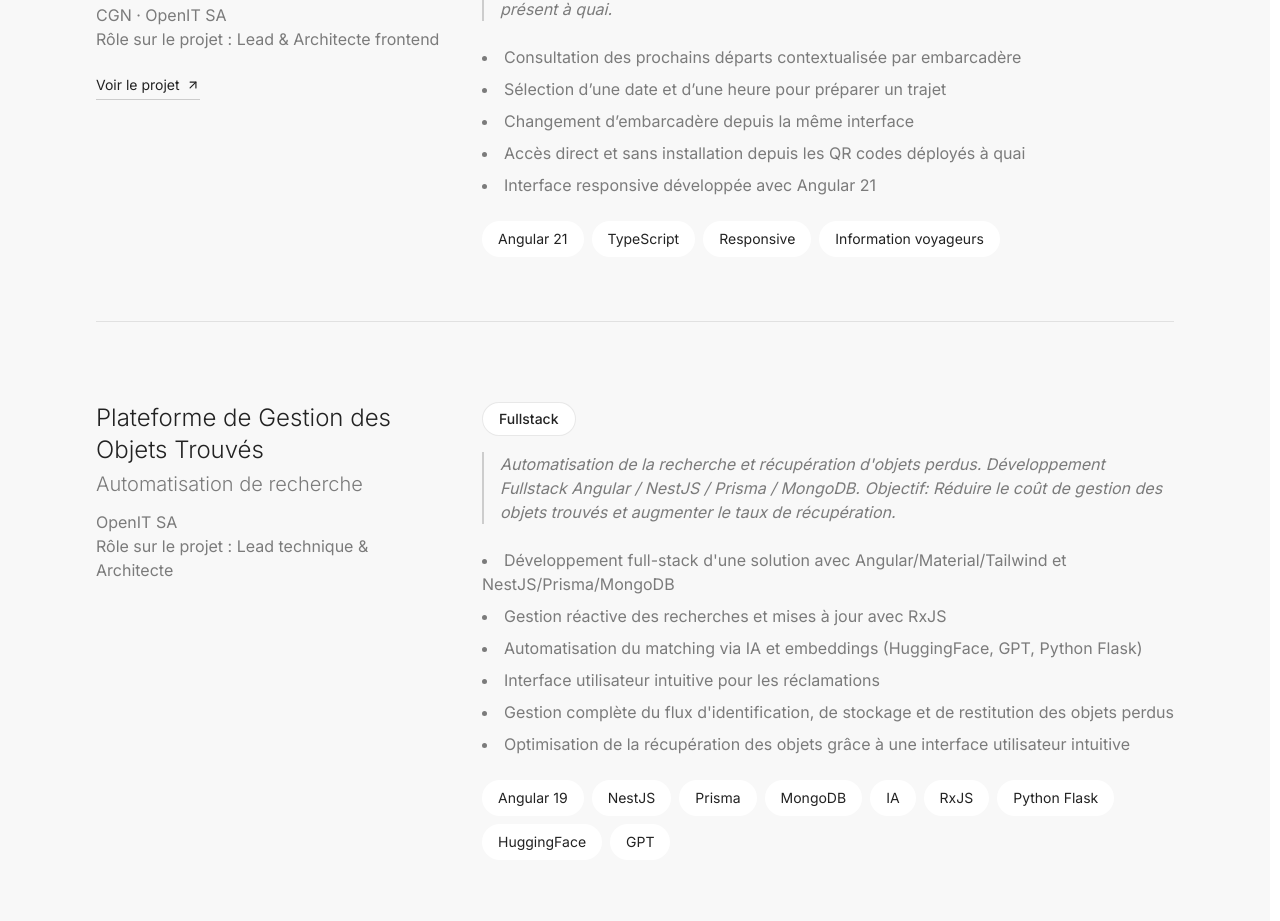
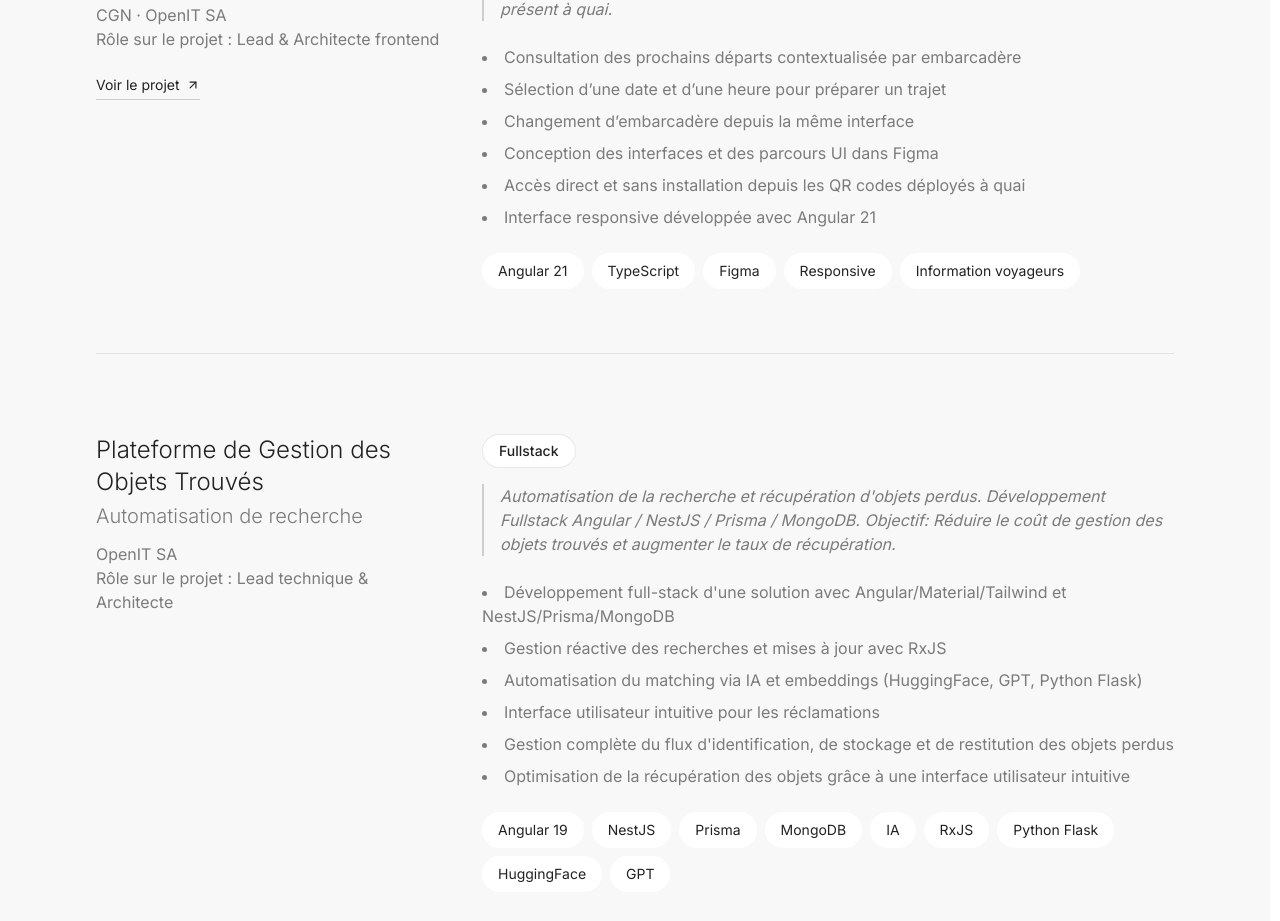
Before and after one commit to neogenz/portfolio-nextjs, a Next.js app: page / in a window 1280 px wide. Shown: the part 10227-11148 px from the top of the page. Built offline with nearby package versions, Linux system fonts and the light colour scheme; a web font is replaced by a local one.

Commit message:
fix: add CGN UI design contribution (#5)
Document Maxime's Figma UI design work on CGN — Prochains départs.

```diff
--- a/src/components/Projects.tsx
+++ b/src/components/Projects.tsx
@@ -81,13 +81,14 @@ const projects = [
       'Consultation des prochains départs contextualisée par embarcadère',
       'Sélection d’une date et d’une heure pour préparer un trajet',
       'Changement d’embarcadère depuis la même interface',
+      'Conception des interfaces et des parcours UI dans Figma',
       'Accès direct et sans installation depuis les QR codes déployés à quai',
       'Interface responsive développée avec Angular 21',
     ],
     image: '',
     url: '',
     link: 'https://qr.cgn.ch/LAUSA0',
-    skills: ['Angular 21', 'TypeScript', 'Responsive', 'Information voyageurs'],
+    skills: ['Angular 21', 'TypeScript', 'Figma', 'Responsive', 'Information voyageurs'],
   },
   {
     id: 2,
```
